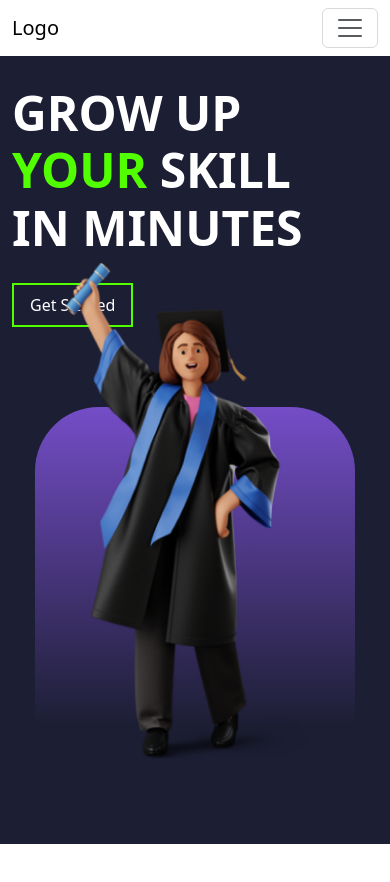
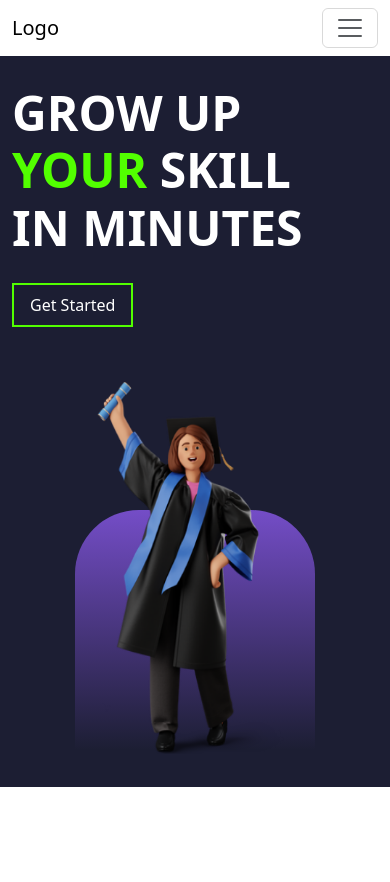
Before and after one commit to PranavShelke4/spoken_english_web, a React (Create React App) app: page / in a window 390 px wide. Shown: the top 882 px of the page. Built offline with nearby package versions, Linux system fonts and the light colour scheme; the HTML template or start-up script is replaced by a standard one.

Commit message:
Refactor header.css styles for responsiveness

```diff
--- a/src/Style/header.css
+++ b/src/Style/header.css
@@ -64,14 +64,14 @@
 }
 
 .grid-box img {
-    position: relative;
-    top: -9rem;
-    width: 20rem;
+  position: relative;
+  top: -9rem;
+  width: 20rem;
 }
 
 @media screen and (max-width: 768px) {
   .header {
-    height: 100vh;
+    height: auto !important;
   }
   .header-boxs {
     flex-direction: column;
@@ -93,4 +93,16 @@
     padding: 0.5rem 1rem;
     margin-top: 0.7rem;
   }
+  .grid-box {
+    position: static;
+    width: 15rem;
+    height: 15rem;
+    margin-top: 50% !important;
+    margin-bottom: 10%;
+  }
+  .grid-box img {
+    position: relative;
+    top: -8rem;
+    width: 15rem;
+  }
 }
```
